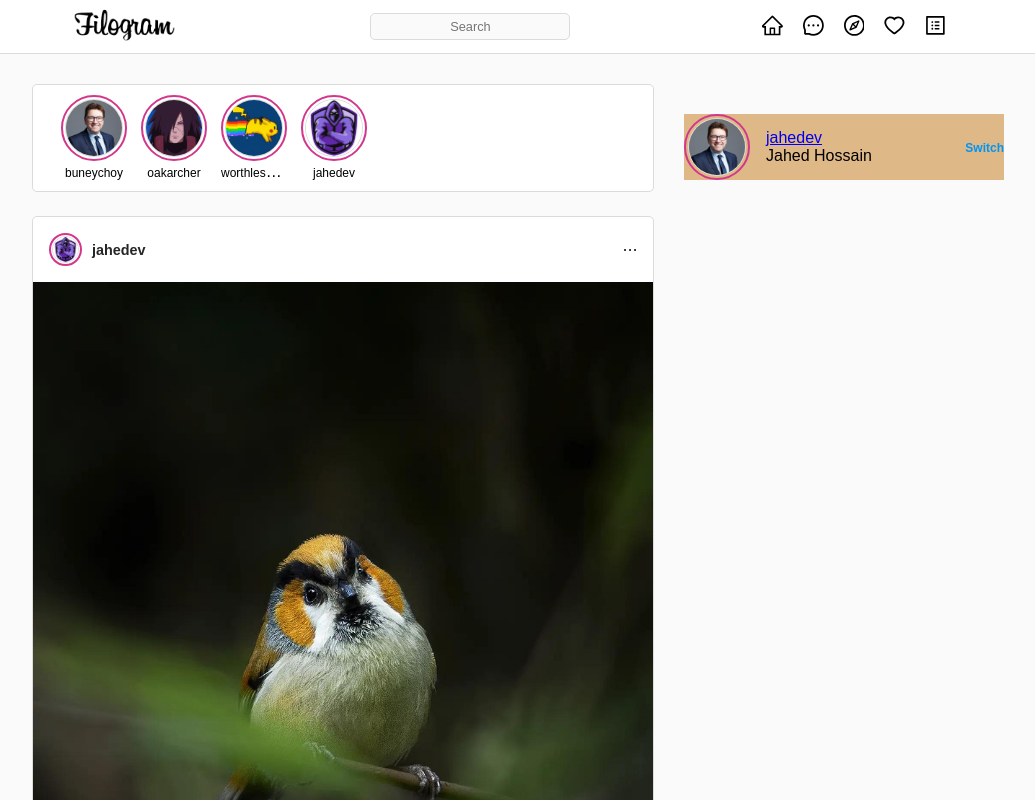
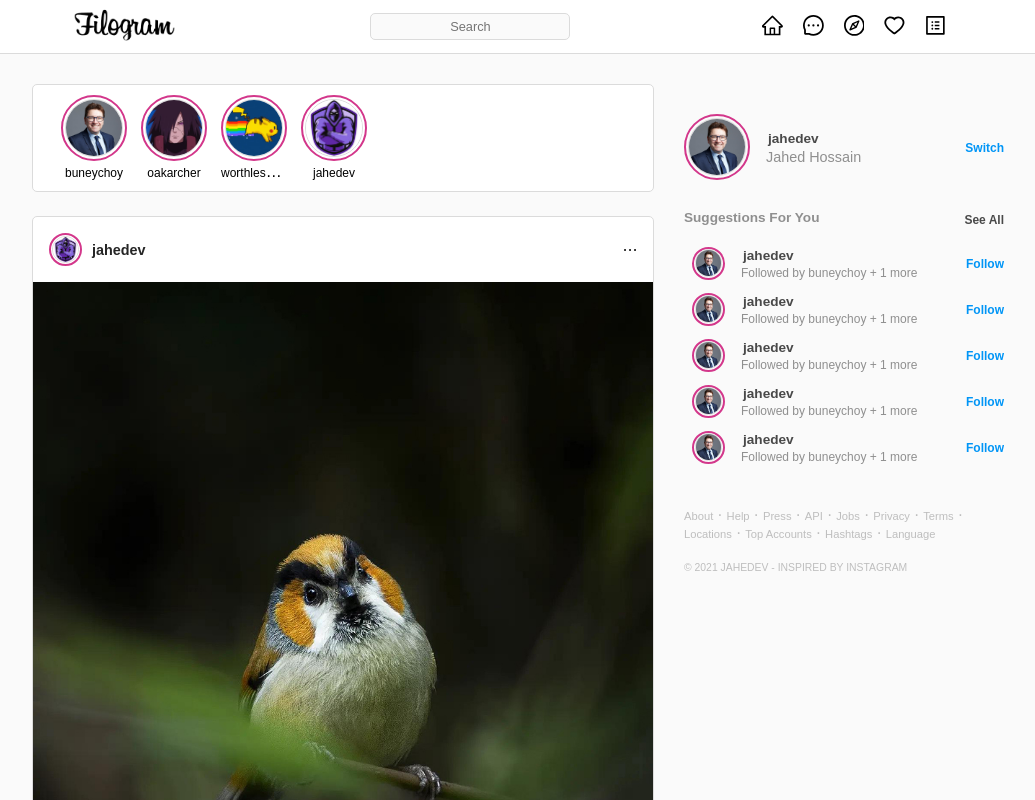
Before and after one commit to jahedev/filogram, a React (Create React App) app: page / in a window 1280 px wide. Shown: the top 800 px of the page, without its empty margins (122-1157 px from the left). Built offline with nearby package versions, Linux system fonts and the light colour scheme.

Commit message:
right-section is finished

```diff
--- a/src/App.js
+++ b/src/App.js
@@ -196,8 +196,8 @@ function App() {
             </div>
           </div>
           <div className='main-right'>
-            <div className='profile-switcher'>
-              <div className='profile-switcher-left'>
+            <div className='profile-view'>
+              <div className='profile-view-left'>
                 <div className='user-profile-image'>
                   <div className='profile-outer-circle'>
                     <div className='profile-circle'>
@@ -214,15 +214,190 @@ function App() {
                   </div>
                 </div>
               </div>
-              <div className='profile-switcher-right'>
+              <div className='profile-view-right'>
                 <a href='#' className='blue-btn'>
                   Switch
                 </a>
               </div>
             </div>
-            <div className='follow-suggestions'></div>
-            <div className='nav-links'></div>
-            <div className='copyright-statement'></div>
+            <div className='follow-suggestions'>
+              <div className='follow-suggestions-top'>
+                <div className='follow-suggestions-text'>
+                  <span>Suggestions For You</span>
+                </div>
+                <div className='follow-suggestions-all'>
+                  <a href='#'>See All</a>
+                </div>
+              </div>
+              <div className='follow-suggestion-item'>
+                <div className='profile-view'>
+                  <div className='profile-view-left'>
+                    <div className='user-profile-image'>
+                      <div className='profile-outer-circle profile-small'>
+                        <div className='profile-circle'>
+                          <img src={profile} alt='story icon' />
+                        </div>
+                      </div>
+                    </div>
+                    <div className='user-profile-info'>
+                      <div className='user-profile-username'>
+                        <a href='#'>jahedev</a>
+                      </div>
+                      <div className='user-profile-name name-small'>
+                        <span>Followed by buneychoy + 1 more</span>
+                      </div>
+                    </div>
+                  </div>
+                  <div className='profile-view-right'>
+                    <a href='#' className='blue-btn'>
+                      Follow
+                    </a>
+                  </div>
+                </div>
+              </div>
+              <div className='follow-suggestion-item'>
+                <div className='profile-view'>
+                  <div className='profile-view-left'>
+                    <div className='user-profile-image'>
+                      <div className='profile-outer-circle profile-small'>
+                        <div className='profile-circle'>
+                          <img src={profile} alt='story icon' />
+                        </div>
+                      </div>
+                    </div>
+                    <div className='user-profile-info'>
+                      <div className='user-profile-username'>
+                        <a href='#'>jahedev</a>
+                      </div>
+                      <div className='user-profile-name name-small'>
+                        <span>Followed by buneychoy + 1 more</span>
+                      </div>
+                    </div>
+                  </div>
+                  <div className='profile-view-right'>
+                    <a href='#' className='blue-btn'>
+                      Follow
+                    </a>
+                  </div>
+                </div>
+              </div>
+              <div className='follow-suggestion-item'>
+                <div className='profile-view'>
+                  <div className='profile-view-left'>
+                    <div className='user-profile-image'>
+                      <div className='profile-outer-circle profile-small'>
+                        <div className='profile-circle'>
+                          <img src={profile} alt='story icon' />
+                        </div>
+                      </div>
+                    </div>
+                    <div className='user-profile-info'>
+                      <div className='user-profile-username'>
+                        <a href='#'>jahedev</a>
+                      </div>
+                      <div className='user-profile-name name-small'>
+                        <span>Followed by buneychoy + 1 more</span>
+                      </div>
+                    </div>
+                  </div>
+                  <div className='profile-view-right'>
+                    <a href='#' className='blue-btn'>
+                      Follow
+                    </a>
+                  </div>
+                </div>
+              </div>
+              <div className='follow-suggestion-item'>
+                <div className='profile-view'>
+                  <div className='profile-view-left'>
+                    <div className='user-profile-image'>
+                      <div className='profile-outer-circle profile-small'>
+                        <div className='profile-circle'>
+                          <img src={profile} alt='story icon' />
+                        </div>
+                      </div>
+                    </div>
+                    <div className='user-profile-info'>
+                      <div className='user-profile-username'>
+                        <a href='#'>jahedev</a>
+                      </div>
+                      <div className='user-profile-name name-small'>
+                        <span>Followed by buneychoy + 1 more</span>
+                      </div>
+                    </div>
+                  </div>
+                  <div className='profile-view-right'>
+                    <a href='#' className='blue-btn'>
+                      Follow
+                    </a>
+                  </div>
+                </div>
+              </div>
+              <div className='follow-suggestion-item'>
+                <div className='profile-view'>
+                  <div className='profile-view-left'>
+                    <div className='user-profile-image'>
+                      <div className='profile-outer-circle profile-small'>
+                        <div className='profile-circle'>
+                          <img src={profile} alt='story icon' />
+                        </div>
+                      </div>
+                    </div>
+                    <div className='user-profile-info'>
+                      <div className='user-profile-username'>
+                        <a href='#'>jahedev</a>
+                      </div>
+                      <div className='user-profile-name name-small'>
+                        <span>Followed by buneychoy + 1 more</span>
+                      </div>
+                    </div>
+                  </div>
+                  <div className='profile-view-right'>
+                    <a href='#' className='blue-btn'>
+                      Follow
+                    </a>
+                  </div>
+                </div>
+              </div>
+            </div>
+            <div className='nav-links'>
+              <div className='nav-link'>
+                <a href='#'>About</a>
+              </div>
+              <div className='nav-link'>
+                <a href='#'>Help</a>
+              </div>
+              <div className='nav-link'>
+                <a href='#'>Press</a>
+              </div>
+              <div className='nav-link'>
+                <a href='#'>API</a>
+              </div>
+              <div className='nav-link'>
+                <a href='#'>Jobs</a>
+              </div>
+              <div className='nav-link'>
+                <a href='#'>Privacy</a>
+              </div>
+              <div className='nav-link'>
+                <a href='#'>Terms</a>
+              </div>
+              <div className='nav-link'>
+                <a href='#'>Locations</a>
+              </div>
+              <div className='nav-link'>
+                <a href='#'>Top Accounts</a>
+              </div>
+              <div className='nav-link'>
+                <a href='#'>Hashtags</a>
+              </div>
+              <div className='nav-link'>
+                <a href='#'>Language</a>
+              </div>
+            </div>
+            <div className='copyright-statement'>
+              <span>© 2021 JAHEDEV - INSPIRED BY INSTAGRAM</span>
+            </div>
           </div>
         </div>
       </main>
--- a/src/assets/css/main.css
+++ b/src/assets/css/main.css
@@ -232,6 +232,7 @@ main .center-middle {
 
 .main-right {
   display: flex;
+  flex-direction: column;
   justify-content: flex-start;
   align-items: flex-start;
   margin-left: 30px;
@@ -240,15 +241,15 @@ main .center-middle {
   min-width: 320px;
   overflow-y: hidden;
 }
-.profile-switcher {
+.profile-view {
   display: flex;
   flex-direction: row;
   justify-content: space-between;
   align-items: center;
-  background-color: burlywood;
+  /* background-color: burlywood; */
   width: 100%;
 }
-.profile-switcher-left {
+.profile-view-left {
   display: flex;
   flex-direction: row;
   align-items: center;
@@ -258,15 +259,92 @@ main .center-middle {
 .user-profile-info {
   display: flex;
   flex-direction: column;
-  justify-content: center;
   margin-left: 16px;
 }
-.user-profile-username {
+.user-profile-username a {
+  font-size: 0.85rem;
+  font-weight: 600;
+  color: #494949;
+  text-decoration: none;
+  padding-left: 2px;
 }
 .user-profile-name {
+  color: rgb(143, 143, 143);
+  font-size: 0.9rem;
+  font-weight: 500;
+  padding-top: 2px;
 }
-.profile-switcher-right {
+.profile-view-right {
 }
-.profile-switcher-right .blue-btn {
+.profile-view-right .blue-btn {
   font-size: 0.75rem;
 }
+
+.follow-suggestions {
+  display: flex;
+  flex-direction: column;
+  width: 100%;
+  margin-top: 30px;
+}
+
+.follow-suggestions-top {
+  display: flex;
+  flex-direction: row;
+  justify-content: space-between;
+  width: 100%;
+  margin-bottom: 18px;
+}
+
+.follow-suggestions-text {
+  font-size: 0.85rem;
+  font-weight: 600;
+  color: rgb(143, 143, 143);
+}
+
+.follow-suggestions-all a {
+  text-decoration: none;
+  font-size: 0.75rem;
+  font-weight: 600;
+  color: #494949;
+}
+
+.follow-suggestion-item {
+  padding-left: 8px;
+  margin-bottom: 12px;
+}
+
+.name-small {
+  font-size: 0.75rem;
+}
+
+.follow-suggestion-item .user-profile-username a:hover {
+  text-decoration: underline;
+}
+
+.nav-links {
+  display: flex;
+  flex-wrap: wrap;
+  max-width: 300px;
+}
+
+.nav-links {
+  margin-top: 30px;
+  margin-bottom: 20px;
+}
+
+.nav-link:not(:last-of-type)::after {
+  content: '\00B7';
+  color: rgb(190, 190, 190);
+  margin: 0 0.25em 0 0.25em;
+}
+
+.nav-link a {
+  text-decoration: none;
+  color: rgb(190, 190, 190);
+  font-size: 0.7rem;
+}
+
+.copyright-statement {
+  color: rgb(190, 190, 190);
+  font-size: 0.65rem;
+}
```
